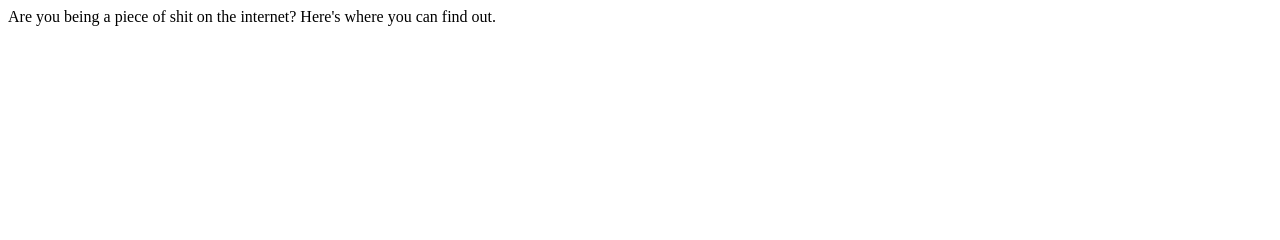
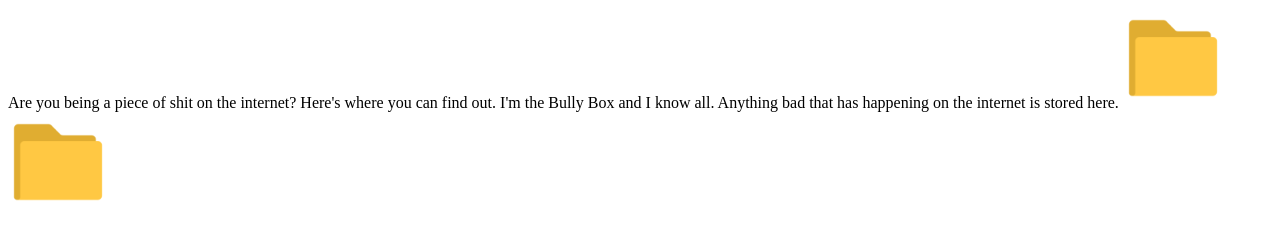
Before and after one commit to darkridenour/bully-box, a plain HTML site: page index.html in a window 1280 px wide. Drawn offline with Linux system fonts and the light colour scheme.

Commit message:
first stuff

```diff
--- a/index.html
+++ b/index.html
@@ -1,6 +1,18 @@
+<style>
+  img.folder {
+    width: 100px;
+  }
 
+</style>
 
 <body>
 Are you being a piece of shit on the internet?
-Here's where you can find out.
+Here's where you can find out. I'm the Bully Box and I know all. Anything bad that has happening on the internet is stored here.
+
+<img class="folder" src="folder.png" alt="folder">
+<img class="folder" src="folder.png" alt="folder">
+
+
+
+
 </body>
```
